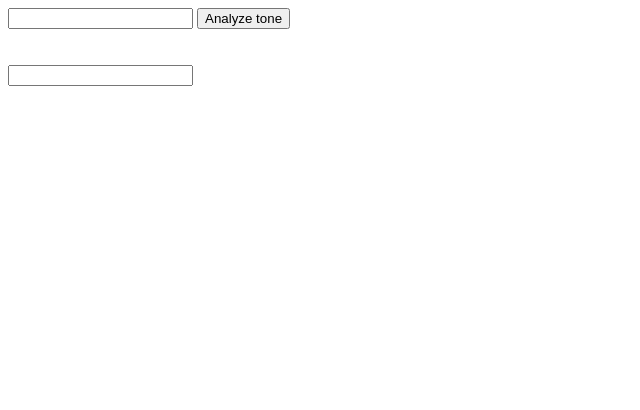
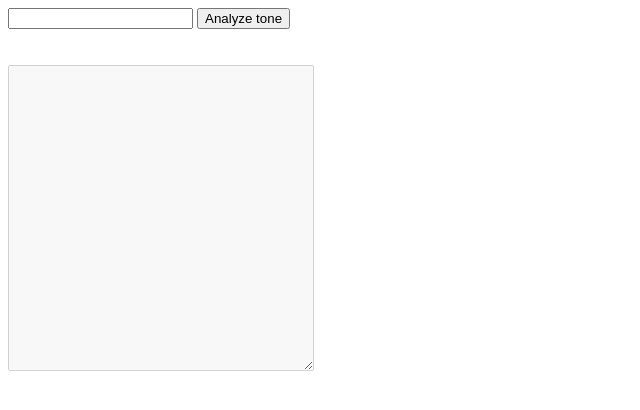
Before and after one commit to rsalasv/frontendP1, a plain HTML site: page index.html in a window 1280 px wide. Shown: the whole page, without its empty margins (0-640 px from the left). Drawn offline with Linux system fonts and the light colour scheme.

Commit message:
Agradecido con el de arriba de que el problema no fue mi servicio, sólo cambié la entrada de texto por un cuadro de textarea

```diff
--- a/index.html
+++ b/index.html
@@ -26,6 +26,6 @@
         <input type="text" id="toAnalyze">
 		<button onclick="analyze()">Analyze tone</button>
 		<br><br><br>
-        <input type="text" id="tone">
+        <textarea style="height: 300px; width: 300px" id="tone" disabled></textarea>
 	</body>
 </html>
```
